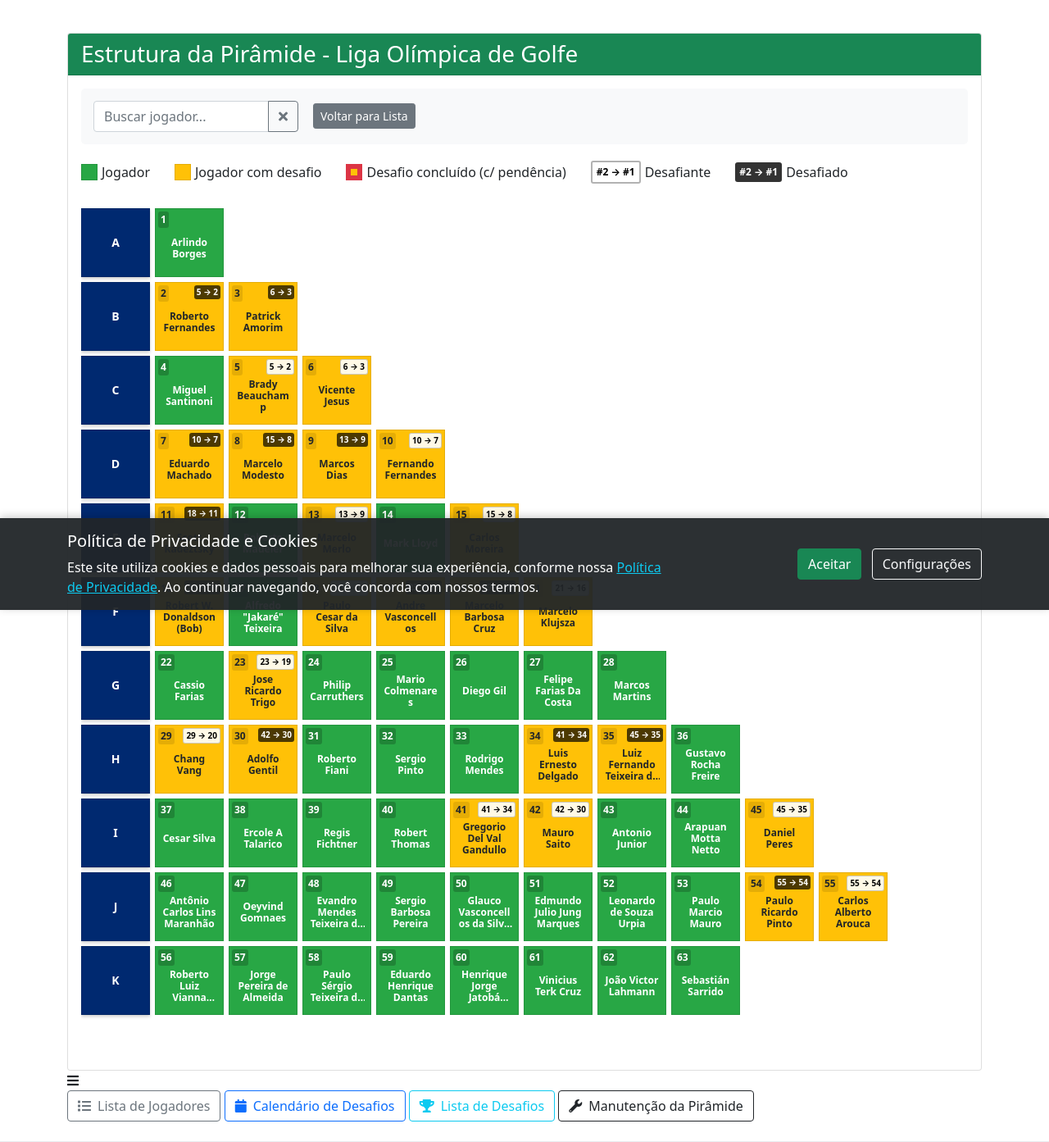
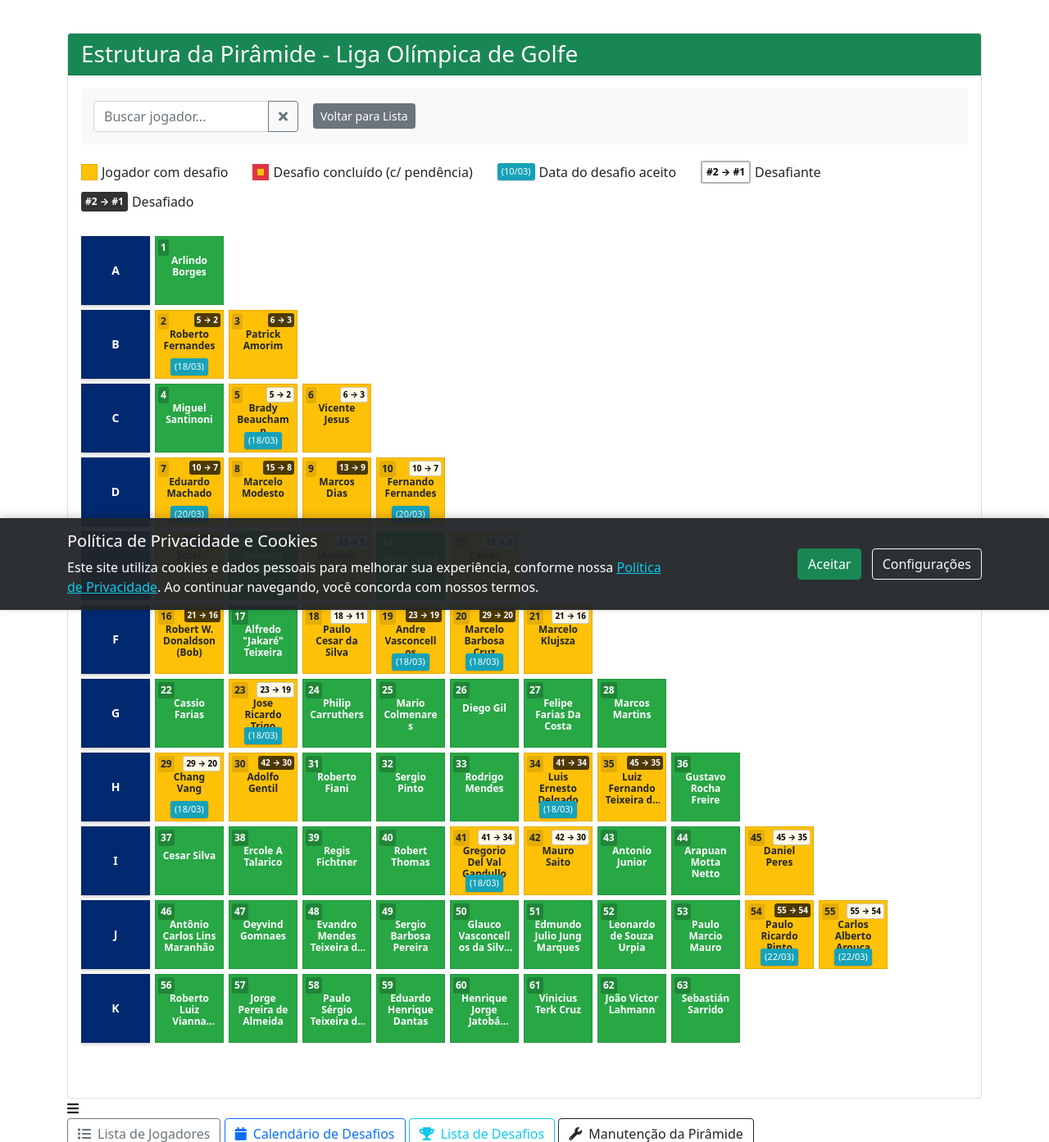
Before and after one commit to mauroto1000/ligaolimpicadegolfe, a Flask app: page /pyramid_dynamic in a window 1280 px wide. Shown: the part 56-1449 px from the top of the page at 82% size. Run offline with Flask 3, Linux system fonts and the light colour scheme; data comes from the database, SQL or seed files in the repository.

Commit message:
Inclusão da data do desafio aceito na pirâmide

```diff
--- a/app.py
+++ b/app.py
@@ -1729,7 +1729,7 @@ def pyramid_dynamic():
 
     # Buscar jogadores com desafios
     challenges = conn.execute('''
-        SELECT DISTINCT c.challenger_id, c.challenged_id, c.status,
+        SELECT DISTINCT c.challenger_id, c.challenged_id, c.status, c.scheduled_date,
                p1.position as challenger_position, p2.position as challenged_position
         FROM challenges c
         JOIN players p1 ON c.challenger_id = p1.id
@@ -1789,8 +1789,17 @@ def pyramid_dynamic():
     # Ordenar tiers alfabeticamente
     sorted_tiers = sorted(tiers.items())
 
+    # Buscar todos os desafios aceitos para mostrar datas
+    accepted_challenges = conn.execute('''
+        SELECT id, challenger_id, challenged_id, status, scheduled_date
+        FROM challenges
+        WHERE status = 'accepted'
+    ''').fetchall()
+
     conn.close()
-    return render_template('pyramid_dynamic.html', tiers=sorted_tiers)
+    return render_template('pyramid_dynamic.html',
+                          tiers=sorted_tiers,
+                          challenges=accepted_challenges)
 
 # Rota original (mantida para compatibilidade ou redirecionamento)
 # Altere estas rotas no seu arquivo app.py:
@@ -3370,6 +3379,8 @@ def request_data_deletion():
 
 
 
+
+
 if __name__ == '__main__':
     # Verificar se o banco de dados existe, caso contrário, importar dados
     if not os.path.exists(DATABASE):
--- a/templates/pyramid_dynamic.html
+++ b/templates/pyramid_dynamic.html
@@ -93,10 +93,32 @@
         background-color: rgba(0,0,0,0.1);
     }
 
+    /* NOVO: Estilo para a data do desafio aceito */
+    .challenge-date {
+        font-size: 11px;
+        font-weight: normal;
+        background-color: #17a2b8; /* Azul similar ao botão "Aceito" */
+        color: #fff; /* Texto em branco para melhor contraste */
+        padding: 2px 5px;
+        border-radius: 3px;
+        position: absolute;
+        bottom: 3px;
+        left: 50%;
+        transform: translateX(-50%);
+        white-space: nowrap;
+        box-shadow: 0 1px 2px rgba(0,0,0,0.2);
+    }
+
+    /* Ajuste da cor da data para jogadores com desafios pendentes */
+    .pending-challenge .challenge-date {
+        color: #fff; /* Mantém o texto branco */
+        background-color: #17a2b8; /* Mantém o fundo azul mesmo em células amarelas */
+    }
+
     .player-name {
         font-size: 12px;
         text-align: center;
-        margin-top: 15px;
+        margin-top: 5px;
         line-height: 1.2;
         width: 90%;
         overflow: hidden;
@@ -104,7 +126,8 @@
         display: -webkit-box;
         -webkit-line-clamp: 3;
         -webkit-box-orient: vertical;
-        max-height: 45px;
+        max-height: 43px;
+        padding-bottom: 16px; /* Espaço para a data no rodapé */
     }
 
     /* Tooltip para mostrar mais informações ao passar o mouse */
@@ -278,6 +301,12 @@
             font-size: 9px;
             padding: 1px 2px;
         }
+
+        /* Ajuste da data em dispositivos móveis */
+        .challenge-date {
+            font-size: 10px;
+            padding: 1px 3px;
+        }
     }
 
     /* Para telas muito pequenas */
@@ -290,8 +319,9 @@
 
         .player-name {
             font-size: 10px;
-            max-height: 40px;
-            margin-top: 12px;
+            max-height: 25px;
+            margin-top: 2px;
+            -webkit-line-clamp: 2;
         }
 
         .player-position {
@@ -311,6 +341,12 @@
         /* Ajustar setas para telas muito pequenas */
         .challenge-arrow {
             font-size: 8px;
+        }
+
+        /* Ajuste da data em telas muito pequenas */
+        .challenge-date {
+            font-size: 9px;
+            padding: 1px 2px;
         }
     }
 </style>
@@ -339,14 +375,8 @@
             <a href="{{ url_for('index') }}" class="btn btn-secondary btn-sm">Voltar para Lista</a>
         </div>
 
-        <!-- Legenda - Com explicação das cores das setas -->
-        <!-- Legenda - Com apenas as labels Desafiante e Desafiado -->
         <!-- Legenda - Versão final -->
         <div class="legend-container">
-            <div class="legend-item">
-                <div class="legend-color legend-green"></div>
-                <span>Jogador</span>
-            </div>
             <div class="legend-item">
                 <div class="legend-color legend-yellow"></div>
                 <span>Jogador com desafio</span>
@@ -354,6 +384,10 @@
             <div class="legend-item">
                 <div class="legend-color legend-yellow-red-border"></div>
                 <span>Desafio concluído (c/ pendência)</span>
+            </div>
+            <div class="legend-item">
+                <span style="font-size: 11px; padding: 2px 5px; background-color: #17a2b8; color: #fff; border-radius: 3px; box-shadow: 0 1px 2px rgba(0,0,0,0.2);">(10/03)</span>
+                <span style="margin-left: 5px;">Data do desafio aceito</span>
             </div>
             <div class="legend-item">
                 <span style="font-size: 12px; padding: 3px 5px; background-color: rgba(255, 255, 255, 0.95); color: black; border: 2px solid rgba(0, 0, 0, 0.3); border-radius: 3px; font-weight: bold;">#2 → #1</span>
@@ -422,6 +456,32 @@
                                 {% endif %}
                                 <small>Clique para detalhes</small>
                             </div>
+
+                            <!-- NOVO: Data do jogo para desafios aceitos -->
+                            {# Buscando apenas o primeiro desafio aceito para este jogador #}
+                            {% set displayed = false %}
+                            {% for challenge in challenges if not displayed %}
+                                {% if challenge.status == 'accepted' and (challenge.challenger_id == player.id or challenge.challenged_id == player.id) %}
+                                    <span class="challenge-date">
+                                        {% if challenge.scheduled_date|string is defined %}
+                                            {% set date_str = challenge.scheduled_date|string %}
+                                            {% if '-' in date_str %}
+                                                {% set date_parts = date_str.split('-') %}
+                                                {% if date_parts|length >= 3 %}
+                                                    ({{ date_parts[2].split(' ')[0] }}/{{ date_parts[1] }})
+                                                {% else %}
+                                                    ({{ challenge.scheduled_date }})
+                                                {% endif %}
+                                            {% else %}
+                                                ({{ challenge.scheduled_date }})
+                                            {% endif %}
+                                        {% else %}
+                                            ({{ challenge.scheduled_date }})
+                                        {% endif %}
+                                    </span>
+                                    {% set displayed = true %}
+                                {% endif %}
+                            {% endfor %}
 
                             <!-- Nome do jogador -->
                             <span class="player-name">{{ player.name }}</span>
```
Lines whose indentation alone changed are shown as unchanged.
